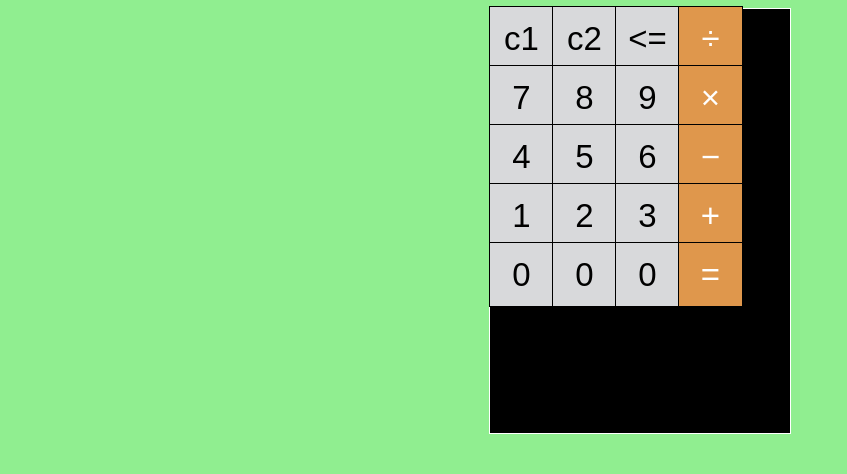
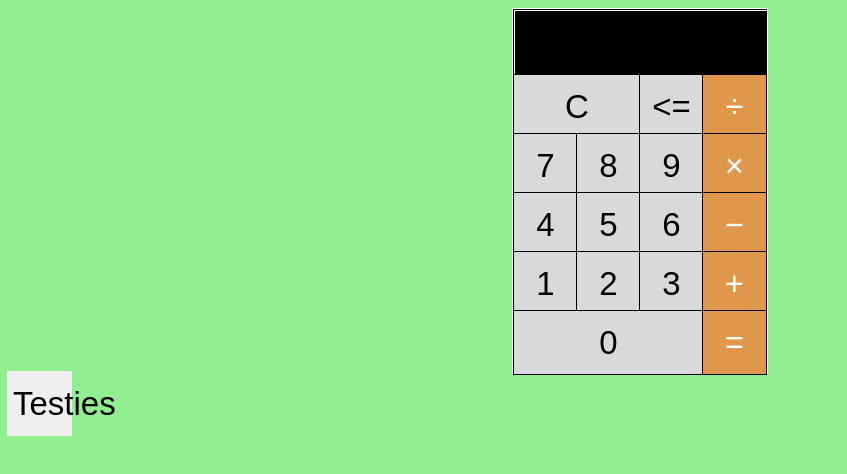
Before and after one commit to glassoctopus/LAB-calculator, a plain HTML site: page index.html in a window 1280 px wide. Shown: the whole page, without its empty margins (0-847 px from the left). Drawn offline with Linux system fonts and the light colour scheme.

Commit message:
buttons not working, layout almost complete

```diff
--- a/index.html
+++ b/index.html
@@ -10,10 +10,9 @@
 <body>
   <script src="main.js"></script>
   <div class="mainContainer">
-    <div><p>Will Be # display</p></div>
+    <div class="displayScreen"><p>Will Be # display</p></div>
     <div>
-      <button class="btnNumb">c1</button>
-      <button class="btnNumb">c2</button>
+      <button class="btnNumb btnClear">C</button>
       <button class="btnNumb">&#60;&#61;</button>
       <button class="btnFunc">&#247;</button>
     </div>
@@ -36,11 +35,11 @@
       <button class="btnFunc">&#43;</button>
     </div>
     <div>
-      <button class="btnNumb">0</button>
-      <button class="btnNumb">0</button>
-      <button class="btnNumb">0</button>
+      <button class="btnNumb btnZero">0</button>
       <button class="btnFunc">&#61;</button>
     </div>
   </div>
+  <button>Testies</button>
+
 </body>
 </html>
--- a/main.css
+++ b/main.css
@@ -1,8 +1,6 @@
 body {
   background-color: lightgreen;
 }
-
-
 
 button {
   font-size: 33px;
@@ -22,12 +20,21 @@ button {
   background-color: black;
   width: 50%;
   height: 50%;
-  padding: 0px;
+  padding: 1px;
   border: 1px solid white;
-  min-width: 300px;
-  max-width: 300px;
-  min-height: 424px;
-  max-height: 424px;
+  min-width: 252px;
+  max-width: 252px;
+  min-height: 363`px;
+  max-height: 366px;
+}
+
+.displayScreen{
+  border: 1px solid white;
+  min-width: 252px;
+  max-width: 252px;
+  background-color: black;
+  min-height: 65px;
+  max-height: 65px;
 }
 
 .btnNumb {
@@ -44,6 +51,20 @@ button {
   background-color: #ebebeb;
 }
 
+.btnClear{
+  min-width: 128px;
+  max-width: 128px;
+  min-height: 65px;
+  max-height: 65px;
+}
+
+.btnZero{
+  min-width: 191px;
+  max-width: 191px;
+  min-height: 65px;
+  max-height: 65px;
+}
+
 .btnFunc {
   color: white;
   border: 1px solid black;
```
